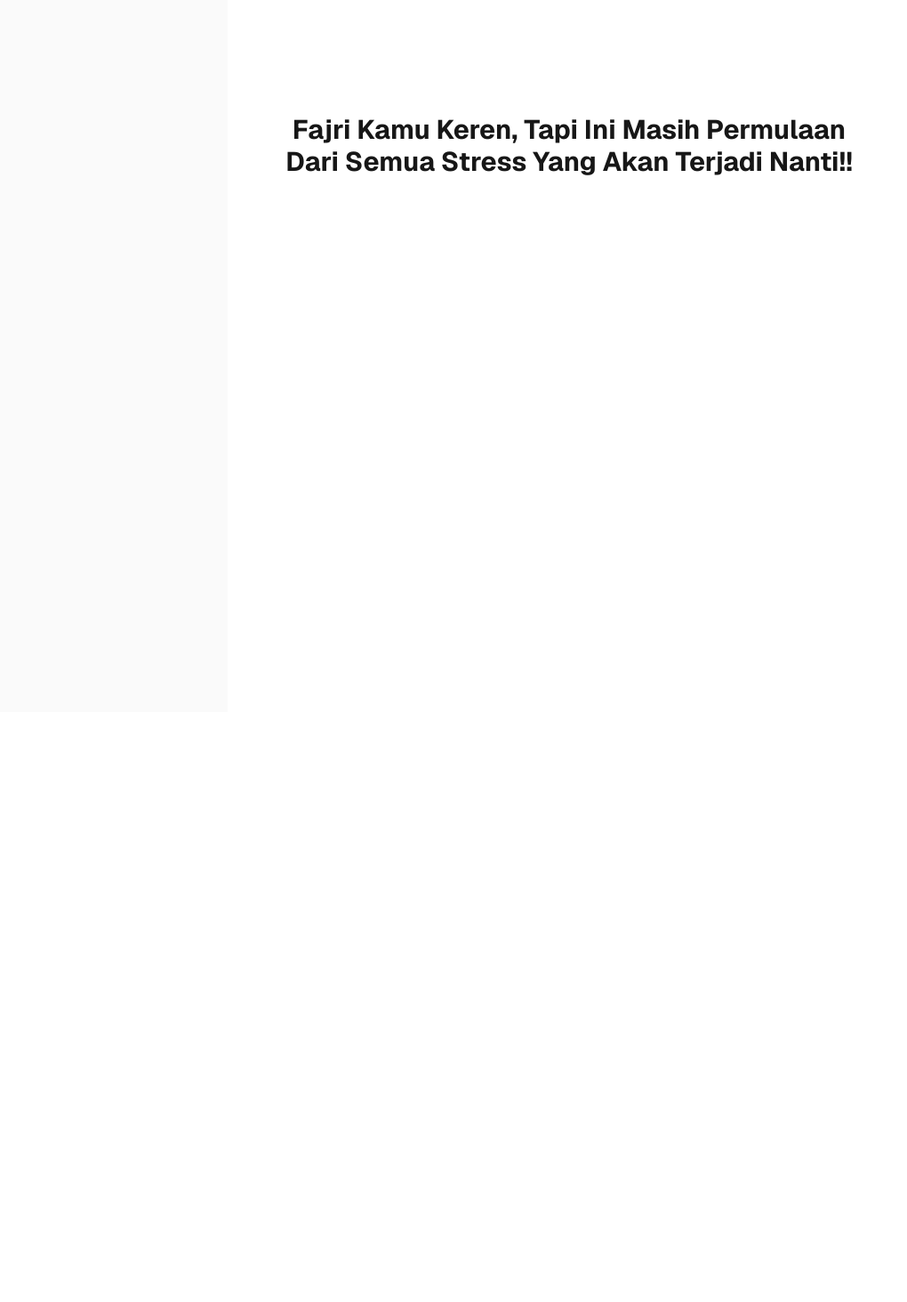
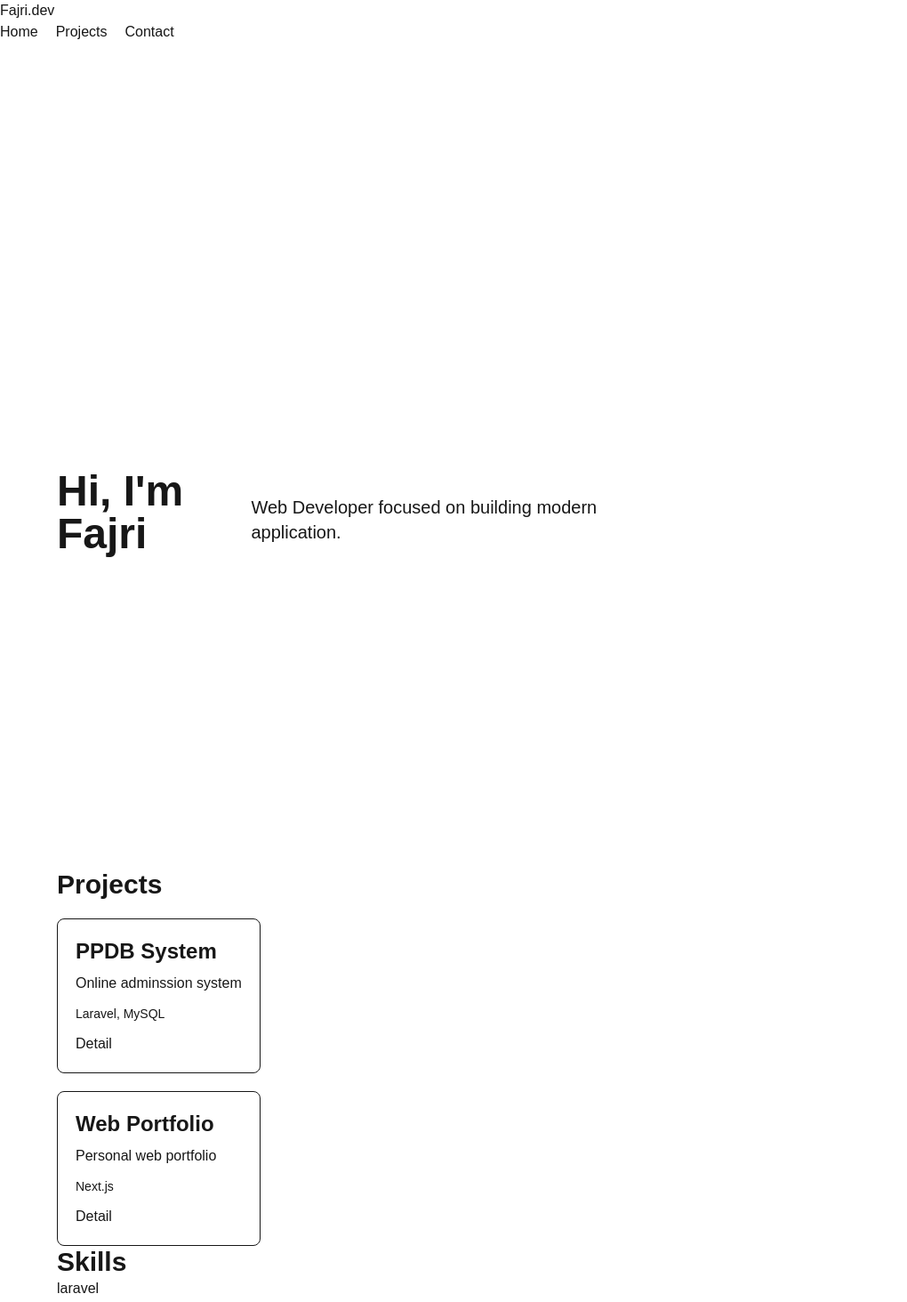
Before and after one commit to fajriaulia019/nextjs-portfolio, a Next.js app: page / in a window 1280 px wide. Shown: the top 1463 px of the page at 89% size, without its empty margins (0-1020 px from the left). Before the commit the page ends 800 px from the top, so only its background shows below. Built offline with nearby package versions, Linux system fonts and the light colour scheme.

Commit message:
added component navbar, hero, project

```diff
--- a/src/app/layout.tsx
+++ b/src/app/layout.tsx
@@ -1,6 +1,7 @@
 import type { Metadata } from "next";
 import { Geist, Geist_Mono } from "next/font/google";
 import "./globals.css";
+import Navbar from "@/components/Navbar"
 
 const geistSans = Geist({
   variable: "--font-geist-sans",
@@ -13,7 +14,7 @@ const geistMono = Geist_Mono({
 });
 
 export const metadata: Metadata = {
-  title: "Create Next App",
+  title: "Web Portfolio Fajri",
   description: "Generated by create next app",
 };
 
@@ -27,7 +28,12 @@ export default function RootLayout({
       lang="en"
       className={`${geistSans.variable} ${geistMono.variable} h-full antialiased`}
     >
-      <body className="min-h-full flex flex-col">{children}</body>
+      <body className="min-h-full flex flex-col">
+
+        <Navbar />
+
+        {children}
+      </body>
     </html>
   );
 }
--- a/src/app/page.tsx
+++ b/src/app/page.tsx
@@ -1,11 +1,14 @@
 import Image from "next/image";
+import Hero from "@/components/Hero"
+import Project from "@/components/Project"
+import Skills from "@/components/Skills"
 
 export default function Home() {
   return (
-    <div className="flex flex-col flex-1 items-center justify-center bg-zinc-50 font-sans dark:bg-black">
       <main className="flex flex-1 w-full max-w-3xl flex-col items-center justify-between py-32 px-16 bg-white dark:bg-black sm:items-start">
-        <h1 className="font-bold text-3xl text-center">Fajri Kamu Keren, Tapi Ini Masih Permulaan Dari Semua Stress Yang Akan Terjadi Nanti!!</h1>
+        <Hero />
+        <Project />
+        <Skills />
       </main>
-    </div>
   );
 }
--- /dev/null
+++ b/src/app/projects/[slug]/page.tsx
@@ -0,0 +1,30 @@
+import { projects } from "@/data/project"
+
+export default async function ProjectDetail({
+    params,
+}: {
+    params: Promise<{slug : string }>
+}) {
+    const { slug } = await params
+    const project = projects.find(
+        (item) => item.slug === slug
+    )
+
+    if (!project){
+        return
+        <h1>Project tidak ditemukan</h1>
+    }
+  return (
+    <main className="p-10">
+        <h1 className="text-4xl font-bold">
+            {project?.title}
+        </h1>
+        <p className="mt-5">
+            {project?.description}
+        </p>
+        <p>
+            {project?.tech}
+        </p>
+    </main>
+  )
+}
--- /dev/null
+++ b/src/app/projects/page.tsx
@@ -0,0 +1,25 @@
+import ProjectCard from "@/components/ProjectCard";
+import { projects } from "@/data/project";
+
+function ProjectsPage() {
+  return (
+    <main>
+        <h1>
+            My Projects
+        </h1>
+        <div>
+            {projects.map((project) => (
+                <ProjectCard
+                    key={project.slug}
+                    slug ={project.slug}
+                    title={project.title}
+                    description={project.description}
+                    tech={project.tech}
+                />
+            ))}
+        </div>
+    </main>
+  );
+}
+
+export default ProjectsPage;
--- /dev/null
+++ b/src/components/Hero.tsx
@@ -0,0 +1,14 @@
+function Hero() {
+  return (
+    <section className="min-h-screen flex items-center justify-center">
+        <h1 className="text-5xl font-bold">
+            Hi, I'm Fajri
+        </h1>
+        <p className="mt-4 text-xl">
+            Web Developer focused on building modern application.
+        </p>
+    </section>
+  )
+}
+
+export default Hero
--- /dev/null
+++ b/src/components/Navbar.tsx
@@ -0,0 +1,24 @@
+import Link from "next/link"
+
+function Navbar() {
+  return (
+    <nav>
+        <h2>
+          Fajri.dev
+        </h2>
+        <div className="flex gap-5">
+            <Link  href="/">
+                Home
+            </Link>
+            <Link href="/projects">
+                Projects
+            </Link>
+            <Link href="/contact">
+                Contact
+            </Link>
+        </div>
+    </nav>
+  )
+}
+
+export default Navbar
--- /dev/null
+++ b/src/components/Project.tsx
@@ -0,0 +1,26 @@
+import ProjectCard from "./ProjectCard"
+import { projects } from "@/data/project"
+
+function Project() {
+  return (
+    <section>
+        <h1 className="text-3xl font-bold">
+            Projects
+        </h1>
+
+        <div className="grid gap-5 mt-5">
+            {projects.map((project) => (
+                <ProjectCard
+                key={project.slug}
+                slug={project.slug}
+                title={project.title}
+                description={project.description}
+                tech={project.tech}
+                />
+            ))}
+        </div>
+    </section>
+  )
+}
+
+export default Project
--- /dev/null
+++ b/src/components/ProjectCard.tsx
@@ -0,0 +1,34 @@
+import Link from "next/link"
+
+type ProjectProps = {
+    title : string
+    description: string
+    tech: string
+    slug: string
+}
+
+export default function ProjectCard({
+    title,
+    description,
+    tech,
+    slug
+}: ProjectProps) {
+  return (
+    <div className="border p-5 rounded-lg">
+        <h2 className="text-2xl font-bold">
+            {title}
+        </h2>
+        <p className="mt-2">
+            {description}
+        </p>
+        <p className="mt-3 text-sm">
+            {tech}
+        </p>
+        <Link href={`/projects/${slug}`}
+        className="mt-3 inline-block">
+            Detail
+        </Link>
+
+    </div>
+  )
+}
--- /dev/null
+++ b/src/components/Skills.tsx
@@ -0,0 +1,25 @@
+const skills = [
+    "laravel",
+    "Next.js",
+    "MySQL"
+]
+
+function Skills() {
+  return (
+    <section>
+        <h1 className="text-3xl font-bold">
+            Skills
+        </h1>
+
+        <div>
+            {skills.map((skill) => (
+                <p key = {skill}>
+                    {skill}
+                </p>
+            ))}
+        </div>
+    </section>
+  )
+}
+
+export default Skills
--- /dev/null
+++ b/src/data/project.tsx
@@ -0,0 +1,14 @@
+ export const projects = [
+    {
+        title: "PPDB System",
+        slug: "ppdb-system",
+        description: "Online adminssion system",
+        tech: "Laravel, MySQL"
+    },
+    {
+        title: "Web Portfolio",
+        slug: "web-portfolio",
+        description: "Personal web portfolio",
+        tech: "Next.js"
+    }
+]
```
